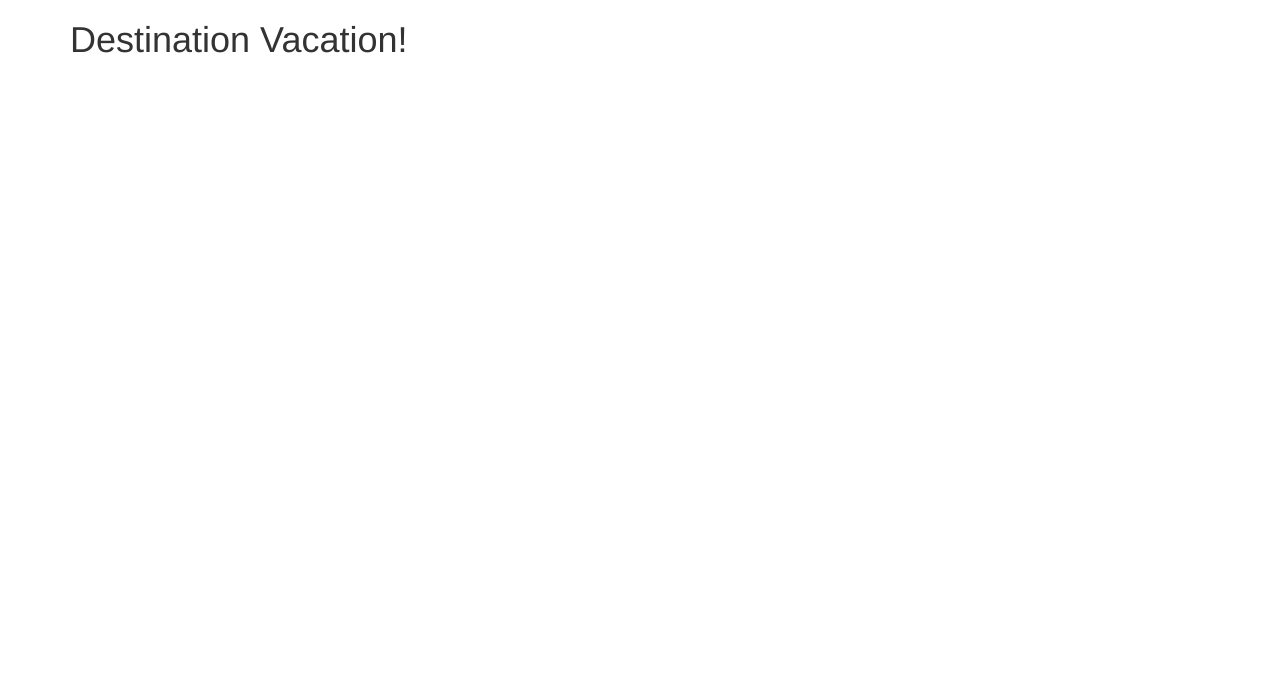
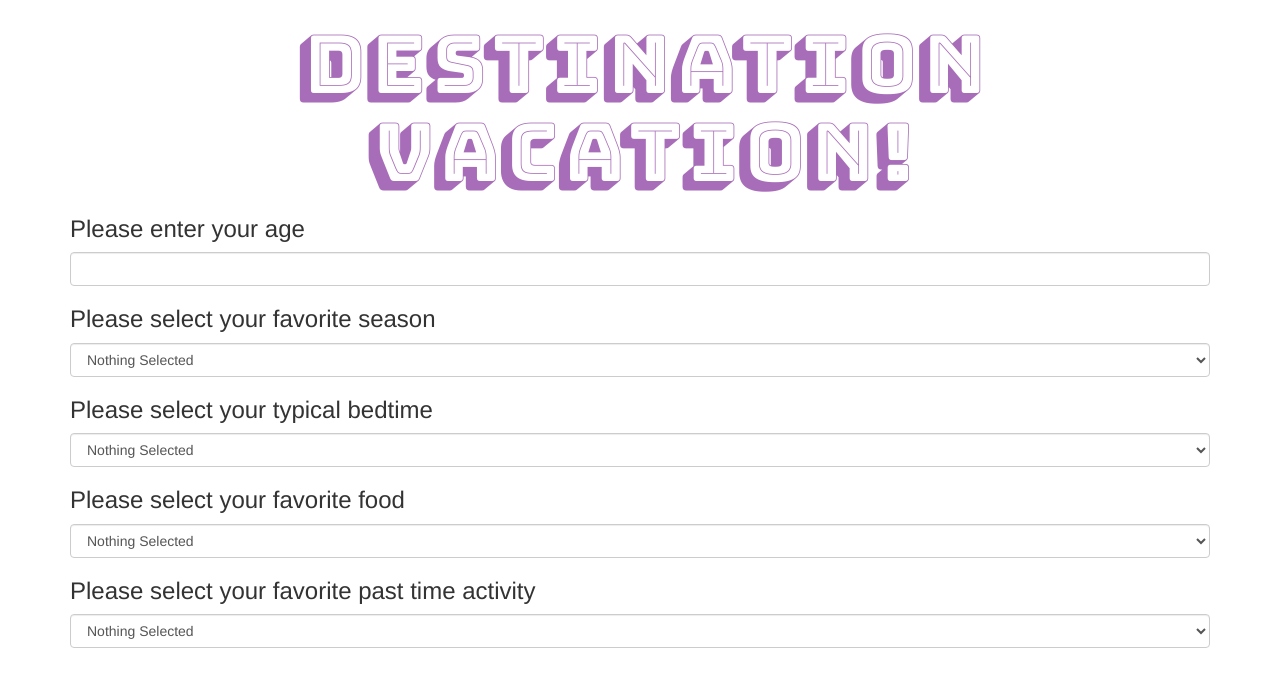
Before and after one commit to julianflood1/vacation-suggester, a plain HTML site: page index.html in a window 1280 px wide. Drawn offline with Linux system fonts and the light colour scheme.

Commit message:
add majority bulk of project html

```diff
--- a/css/styles.css
+++ b/css/styles.css
@@ -0,0 +1,6 @@
+h1 {
+  font-family: 'Bungee Shade', cursive;
+  font-size: 80px;
+  text-align: center;
+  color: #a86db9;
+}
--- a/index.html
+++ b/index.html
@@ -5,12 +5,62 @@
     <link href="css/styles.css" rel="stylesheet" type="text/css">
     <script src="js/jquery-3.1.1.js"></script>
     <script src="js/scripts.js"></script>
+    <link href="https://fonts.googleapis.com/css?family=Bungee+Shade" rel="stylesheet">
     <title>Destination Vacation</title>
   </head>
   <body>
     <div class="container">
       <h1>Destination Vacation!</h1>
 
+      <form id="survey">
+
+        <div class="form-group">
+          <h3>Please enter your age</h3>
+            <input id="age" class="form-control" type="text">
+        </div>
+
+        <h3>Please select your favorite season</h3>
+        <select class="form-control" id="favorite-season">
+          <option>Nothing Selected</option>
+          <option value="10">Winter</option>
+          <option value="20">Spring</option>
+          <option value="30">Summer</option>
+          <option value="40">Autumn</option>
+        </select>
+
+        <h3>Please select your typical bedtime</h3>
+        <select class="form-control" id="bedtime">
+          <option>Nothing Selected</option>
+          <option value="10">8pm</option>
+          <option value="20">10pm</option>
+          <option value="30">11pm</option>
+          <option value="40">Midnight</option>
+          <option value="50">2am</option>
+          <option value="100">I don't sleep!</option>
+        </select>
+
+        <h3>Please select your favorite food</h3>
+        <select class="form-control" id="favorite-food">
+          <option>Nothing Selected</option>
+          <option value="10">Salad</option>
+          <option value="20">Sandwich</option>
+          <option value="30">Steak</option>
+          <option value="40">Pizza</option>
+          <option value="50">Cheeseburger</option>
+          <<option value="100">Fried Chicken</option>
+        </select>
+
+        <h3>Please select your favorite past time activity</h3>
+        <select class="form-control" id="past-time">
+          <option>Nothing Selected</option>
+          <option value="10">Outdoor activities/Hiking</option>
+          <option value="20">Reading in the hotel room</option>
+          <option value="30">Visiting local landmarks</option>
+          <option value="40">Socializing with the locals</option>
+          <option value="100">Going clubbing/getting drunk</option>
+
+        <button type="submit" class="btn">Click here to reveal your vacation destination!</button>
+      </form>
     </div>
   </body>
 </html>
```
